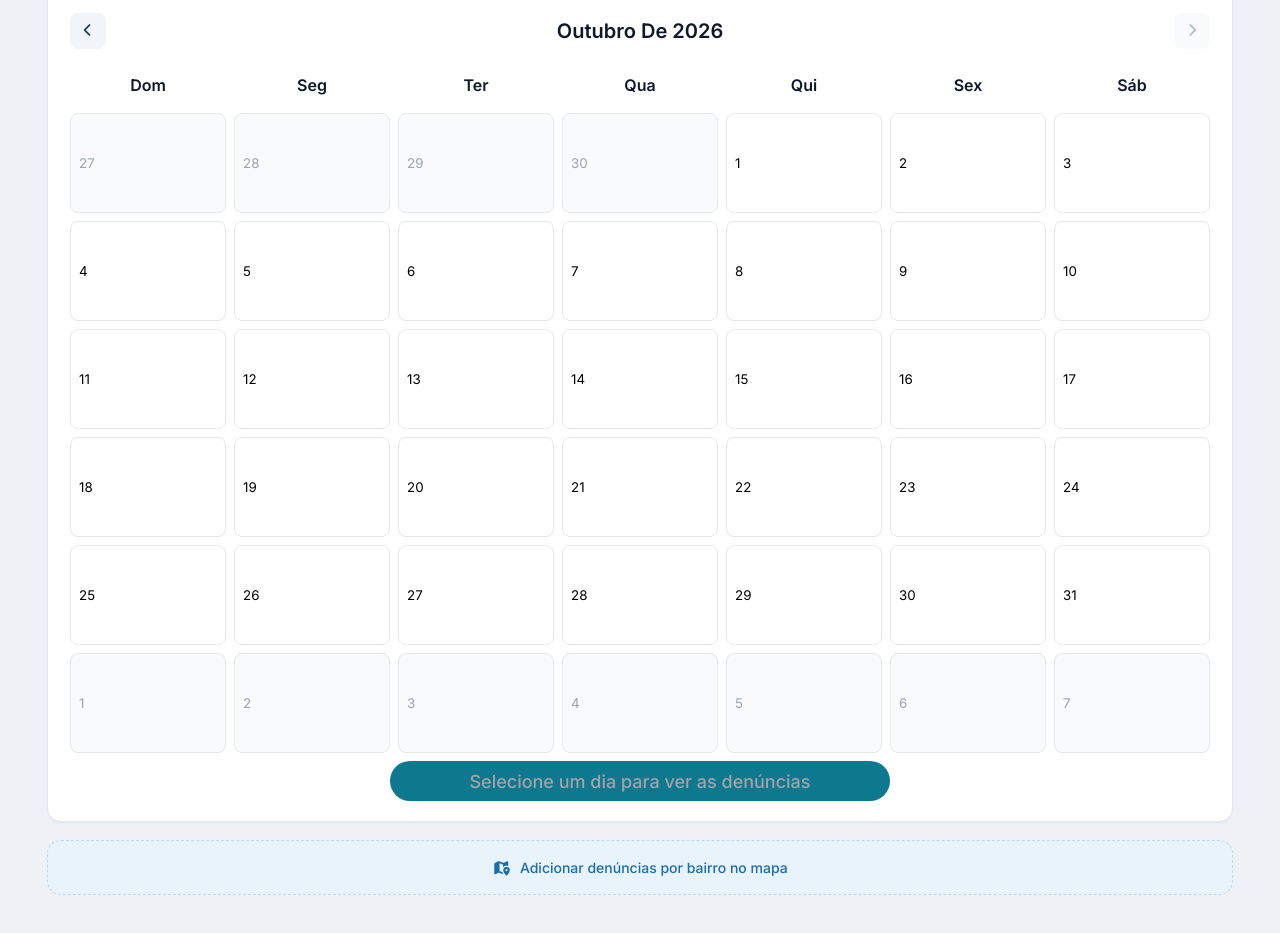
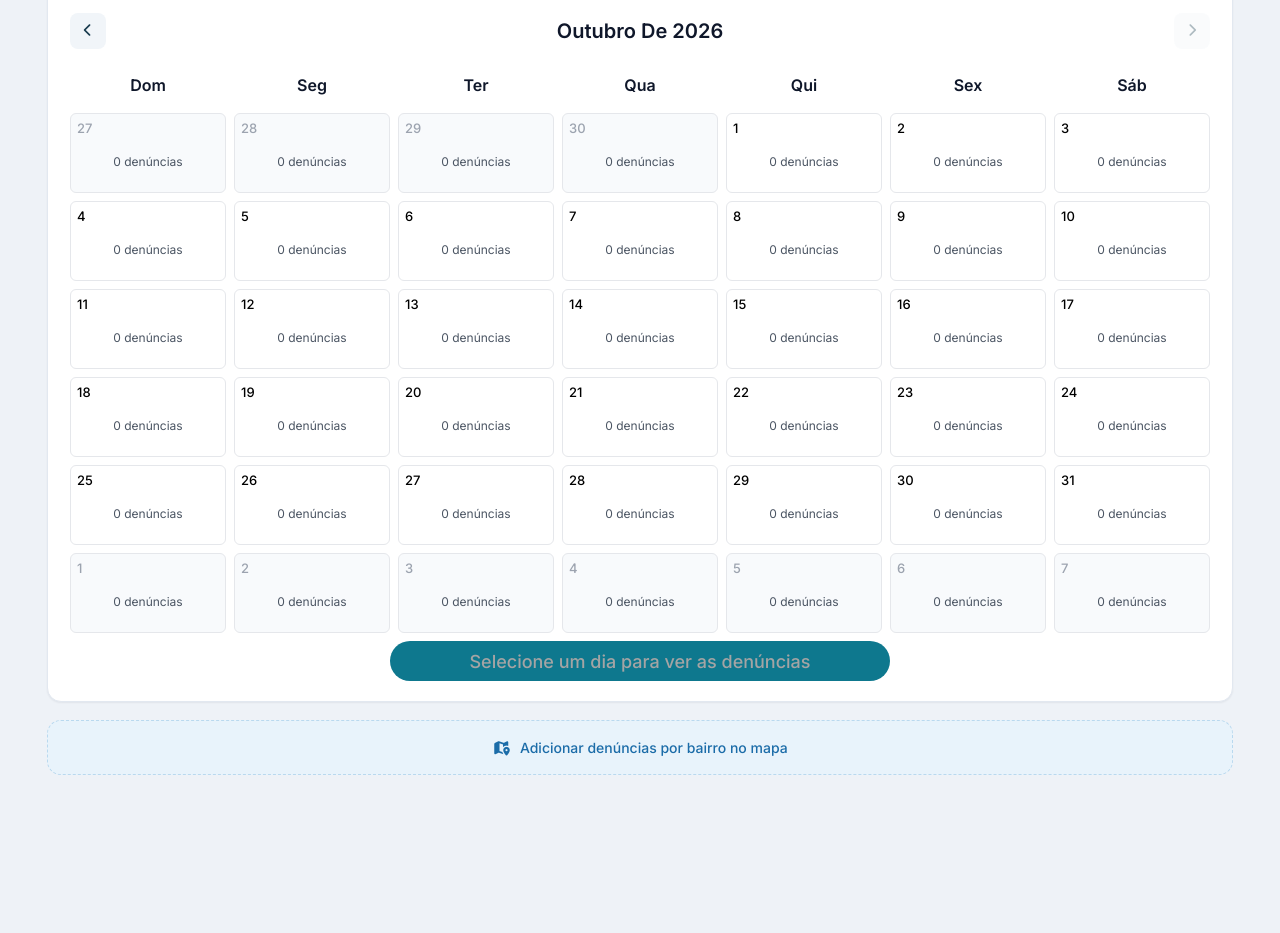
Before and after one commit to prjCidadeInteligente-Fatectq/cidade-inteligente, an Angular app: page /dashboard in a window 1280 px wide. Shown: the part 1092-2025 px from the top of the page. After the commit the page ends 1930 px from the top, so only its background shows below. Built offline with nearby package versions, Linux system fonts and the light colour scheme.

Commit message:
Add quantity of complaints per day of the month

```diff
--- a/src/app/home/home.component.html
+++ b/src/app/home/home.component.html
@@ -13,7 +13,7 @@
 
         <section class="panel">
             <h1 class="section-title">Esse mês</h1>
-            <app-month></app-month>
+            <app-month [complaints]="complaints"></app-month>
         </section>
     </main>
 
--- a/src/app/shared/components/complaints/complaints.component.html
+++ b/src/app/shared/components/complaints/complaints.component.html
@@ -11,7 +11,7 @@
                         </small>
                         <small class="small">
                             <i class="fa-regular fa-calendar-days"></i>
-                            Denúncia realizada em: {{ complaint.date }}
+                            Denúncia realizada em: {{ complaint.date | date: 'dd/MM/yyyy' }}
                         </small>
                     </div>
 
--- a/src/app/shared/components/month/month.component.css
+++ b/src/app/shared/components/month/month.component.css
@@ -48,13 +48,29 @@
 }
 
 .calendar-day {
-  min-height: 100px;
-  padding: 8px;
-  border: 1px solid #e5e7eb;
-  border-radius: 8px;
-  background: white;
-  text-align: start;
-  cursor: pointer;
+    min-height: 80px;
+    padding: 6px;
+    border: 1px solid #e5e7eb;
+    border-radius: 6px;
+    background: white;
+    cursor: pointer;
+    display: flex;
+    flex-direction: column;
+    justify-content: space-between;
+    align-items: flex-start;
+}
+
+.calendar-day > span:first-child {
+    font-size: 13px;
+    font-weight: 500;
+}
+
+.complaints {
+    align-self: center;
+    margin: auto 0;
+    font-size: 12px;
+    color: #4b5563;
+    text-align: center;
 }
 
 .calendar-day.selected {
--- a/src/app/shared/components/month/month.component.html
+++ b/src/app/shared/components/month/month.component.html
@@ -31,7 +31,7 @@
         [class.other-month]="day.getMonth() !== currentDate.getMonth()"
         [class.selected]="selectedDate?.getTime() === day.getTime()">
             <span>{{ day.getDate() }}</span>
-
+            <span class="complaints">{{ getComplaintsCount(day) }} denúncias</span>
         </button>
     }
 
--- a/src/app/shared/components/month/month.component.ts
+++ b/src/app/shared/components/month/month.component.ts
@@ -1,4 +1,5 @@
-import { Component } from "@angular/core";
+import { Complaint } from '@core/models';
+import { Component, Input } from "@angular/core";
 
 @Component({
     selector: 'app-month',
@@ -7,6 +8,8 @@ import { Component } from "@angular/core";
     templateUrl: './month.component.html'
 })
 export class MonthComponent {
+    @Input() complaints: Complaint[] = [];
+
     currentDate = new Date();
 
     days: Date[] = [];
@@ -75,6 +78,16 @@ export class MonthComponent {
         });
     }
 
+    getComplaintsCount(day: Date): number {
+        const year = day.getFullYear();
+        const month = String(day.getMonth() + 1).padStart(2, '0');
+        const dayNum = String(day.getDate()).padStart(2, '0');
+
+        const calendarDateString = `${year}-${month}-${dayNum}`;
+
+        return this.complaints.filter(c => { return c.date && c.date.startsWith(calendarDateString); }).length;
+    }
+
     toggleIsDaySelected(date: Date) {
         this.selectedDate = date;
         this.isDaySelected = true;
```
